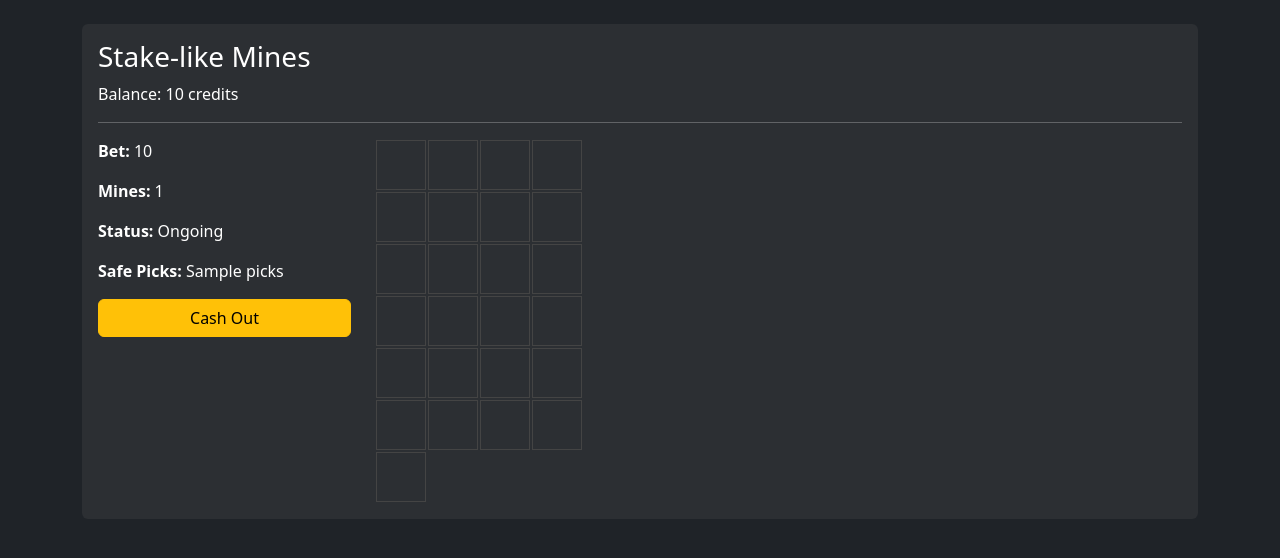
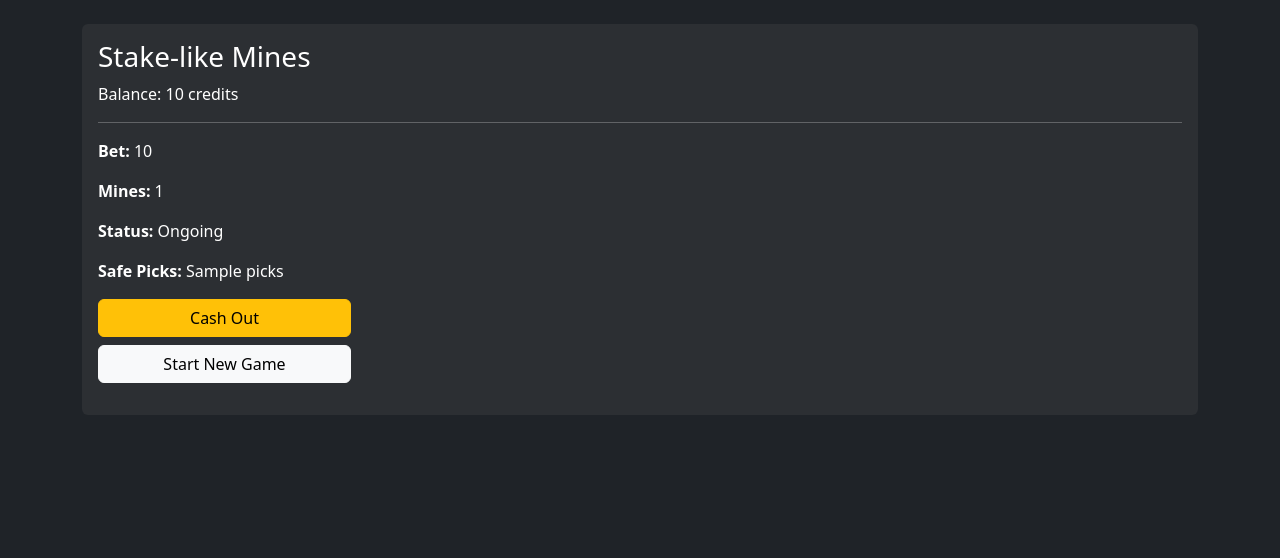
Before and after one commit to sh3lock69/owo-gamble, a Flask app: template templates/mines_game.html in a window 1280 px wide. Shown: the part 56-614 px from the top of the page. Run offline with Flask 2, Linux system fonts and the light colour scheme; the template is opened without the code that fills it: most values are stand-ins (such as "Sample title", 1, 10 or a date in 2020).

Commit message:
Update mines_game.html

```diff
--- a/templates/mines_game.html
+++ b/templates/mines_game.html
@@ -1,24 +1,27 @@
 {% extends "base.html" %}
 {% block title %}Mines Game - Discord Site{% endblock %}
 {% block content %}
+
 <div class="card bg-dark text-white mb-4">
   <div class="card-body">
     <h3 class="card-title">Stake-like Mines</h3>
-    <p class="card-text">Balance: {{ balance }} credits</p>
+    <p class="card-text">Balance: <span id="user-balance">{{ balance }}</span> credits</p>
     <hr>
+
+    <!-- If a game is in progress -->
     {% if current_game and current_game.status == "ongoing" %}
-      <!-- Game is in progress -->
       <div class="row">
         <div class="col-md-3 mb-3">
           <p><strong>Bet:</strong> {{ current_game.bet }}</p>
           <p><strong>Mines:</strong> {{ current_game.num_mines }}</p>
           <p><strong>Status:</strong> Ongoing</p>
-          <p><strong>Safe Picks:</strong> {{ current_game.picks }}</p>
-          <button id="cashout-btn" class="btn btn-warning w-100">Cash Out</button>
+          <p><strong>Safe Picks:</strong> <span id="safe-picks">{{ current_game.picks }}</span></p>
+          <button id="cashout-btn" class="btn btn-warning w-100 mb-2">Cash Out</button>
+          <button id="new-game-btn" class="btn btn-light w-100">Start New Game</button>
         </div>
         <div class="col-md-9">
           <!-- 5x5 grid of tiles -->
-          <div class="d-flex flex-wrap" style="width: 250px;">
+          <div class="d-flex flex-wrap" style="width: 260px;">
             {% for i in range(25) %}
               {% set revealed = i in current_game.revealed %}
               {% set is_bomb = i in current_game.bombs %}
@@ -26,29 +29,36 @@
                   {% if revealed and is_bomb %} tile-bomb
                   {% elif revealed and not is_bomb %} tile-gem
                   {% else %} tile-unknown {% endif %}"
-                  data-index="{{ i }}"
-                  style="width: 50px; height: 50px; border: 1px solid #444; cursor: pointer; margin: 1px;">
+                  data-index="{{ i }}">
                 {% if revealed and is_bomb %}
-                  <span>💣</span>
+                  💣
                 {% elif revealed and not is_bomb %}
-                  <span>💎</span>
+                  💎
+                {% else %}
+                  <!-- Hidden tile -->
                 {% endif %}
               </div>
             {% endfor %}
           </div>
         </div>
       </div>
+
+    <!-- If game is lost -->
     {% elif current_game and current_game.status == "lost" %}
       <h4 class="text-danger">You hit a bomb! Game Over.</h4>
       <p><strong>Bet:</strong> {{ current_game.bet }} credits</p>
-      <button onclick="window.location.reload()" class="btn btn-light">Start New Game</button>
+      <p><strong>Safe Picks:</strong> {{ current_game.picks }}</p>
+      <button id="new-game-btn" class="btn btn-light">Start New Game</button>
+
+    <!-- If game is cashed out -->
     {% elif current_game and current_game.status == "cashed" %}
       <h4 class="text-success">You cashed out!</h4>
       <p><strong>Bet:</strong> {{ current_game.bet }} credits</p>
       <p><strong>Safe Picks:</strong> {{ current_game.picks }}</p>
-      <button onclick="window.location.reload()" class="btn btn-light">Start New Game</button>
+      <button id="new-game-btn" class="btn btn-light">Start New Game</button>
+
+    <!-- No game in progress -->
     {% else %}
-      <!-- No game in progress -->
       <form method="POST" action="{{ url_for('start_mines') }}">
         <div class="row mb-3">
           <div class="col-md-4">
@@ -67,15 +77,19 @@
     {% endif %}
   </div>
 </div>
+
+<!-- Status message area -->
+<div id="status-message" class="text-center"></div>
+
 {% endblock %}
 
 {% block scripts %}
 {{ super() }}
 <script>
-  // Only attach tile click if game is ongoing
+// Only attach event listeners if a game is ongoing
 const currentGame = {{ current_game|tojson if current_game else "null" }};
-
 if (currentGame && currentGame.status === "ongoing") {
+  // 1) Tile Click: reveal in-place
   document.querySelectorAll('.tile-unknown').forEach(tile => {
     tile.addEventListener('click', function() {
       const tileIndex = this.getAttribute('data-index');
@@ -90,11 +104,31 @@
           alert(data.error);
         } else {
           if (data.result === "bomb") {
-              alert(data.message);
-              window.location.reload();
+            // Show bomb on this tile
+            tile.classList.remove('tile-unknown');
+            tile.classList.add('tile-bomb');
+            tile.textContent = '💣';
+
+            // Reveal all bombs in red
+            revealAllBombs(currentGame.bombs);
+
+            // Update status
+            document.getElementById('status-message').innerHTML = `<h4 class="text-danger">${data.message}</h4>`;
+            // Switch to lost state (no new reveals)
+            // Reload to see "lost" UI or manually fix UI
+            setTimeout(() => { window.location.reload(); }, 1500);
           } else {
             // Safe pick
-              window.location.reload();
+            tile.classList.remove('tile-unknown');
+            tile.classList.add('tile-gem');
+            tile.textContent = '💎';
+
+            // Update picks
+            document.getElementById('safe-picks').textContent = data.picks;
+            // Optional: show a short message
+            document.getElementById('status-message').innerHTML = `<p class="text-success">${data.message}</p>`;
+            // Update currentGame picks
+            currentGame.picks = data.picks;
           }
         }
       })
@@ -102,7 +136,7 @@
     });
   });
 
-    // Cashout
+  // 2) Cash Out
   const cashoutBtn = document.getElementById('cashout-btn');
   cashoutBtn.addEventListener('click', function() {
     fetch("{{ url_for('cashout_mines') }}", { method: "POST" })
@@ -111,12 +145,55 @@
       if (data.error) {
         alert(data.error);
       } else {
-          alert(data.message);
-          window.location.reload();
+        // Update user balance
+        document.getElementById('user-balance').textContent = data.new_balance;
+        // Show success message
+        document.getElementById('status-message').innerHTML = `<h4 class="text-success">${data.message}</h4>`;
+        // Reload after short delay
+        setTimeout(() => { window.location.reload(); }, 1500);
       }
     })
     .catch(err => console.error(err));
   });
+
+  // 3) Start New Game
+  const newGameBtn = document.getElementById('new-game-btn');
+  newGameBtn.addEventListener('click', function() {
+    // We can either do a direct reload or call a route that resets session
+    fetch("{{ url_for('new_mines_game') }}", { method: "POST" })
+    .then(res => res.json())
+    .then(data => {
+      // Just reload the page to see the new game form
+      window.location.reload();
+    })
+    .catch(err => console.error(err));
+  });
+} else {
+  // If game is lost or cashed, we also attach a "new game" event
+  const newGameBtn = document.getElementById('new-game-btn');
+  if (newGameBtn) {
+    newGameBtn.addEventListener('click', function() {
+      fetch("{{ url_for('new_mines_game') }}", { method: "POST" })
+      .then(res => res.json())
+      .then(data => {
+        window.location.reload();
+      })
+      .catch(err => console.error(err));
+    });
+  }
+}
+
+// Helper: Reveal all bombs in red
+function revealAllBombs(bombs) {
+  bombs.forEach(index => {
+    const bombTile = document.querySelector(`.tile[data-index="${index}"]`);
+    if (bombTile) {
+      bombTile.classList.remove('tile-unknown');
+      bombTile.classList.remove('tile-gem');
+      bombTile.classList.add('tile-bomb');
+      bombTile.textContent = '💣';
+    }
+  });
 }
 </script>
 {% endblock %}
```
Lines whose indentation alone changed are shown as unchanged.
